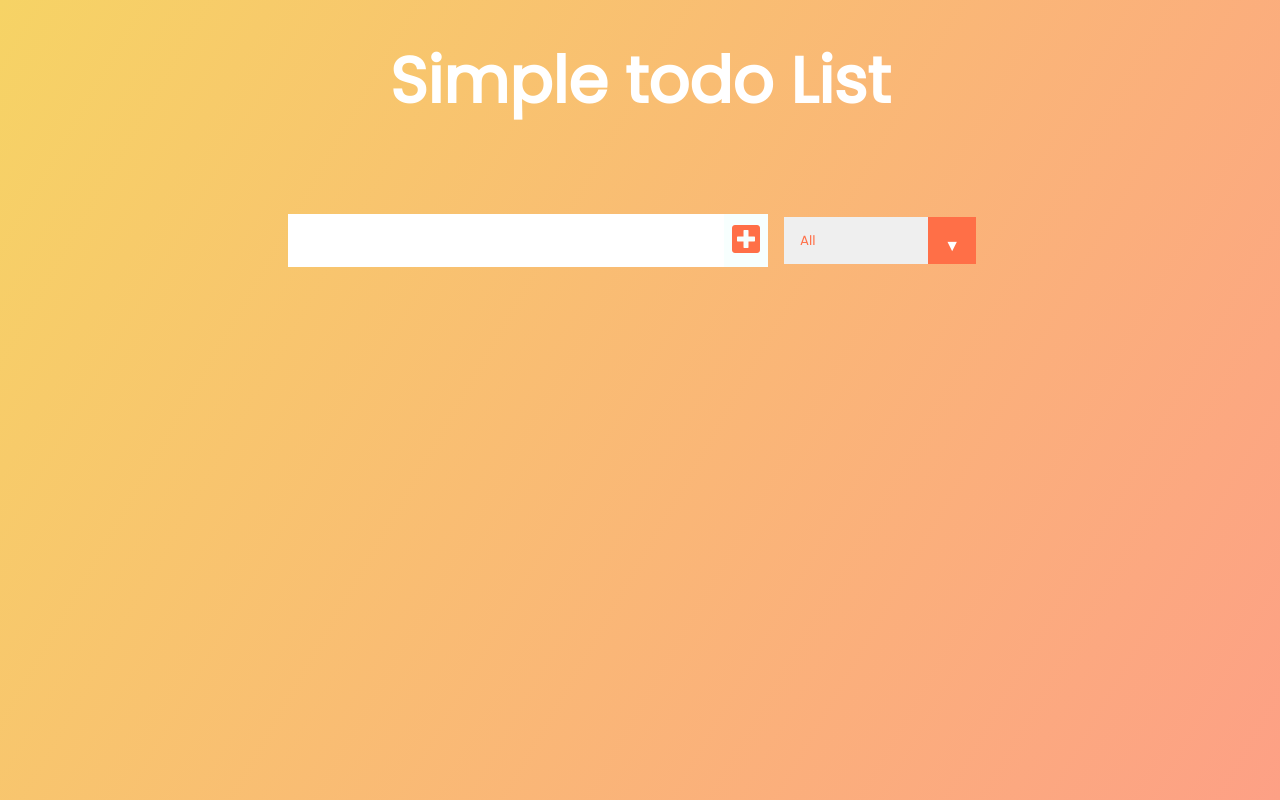
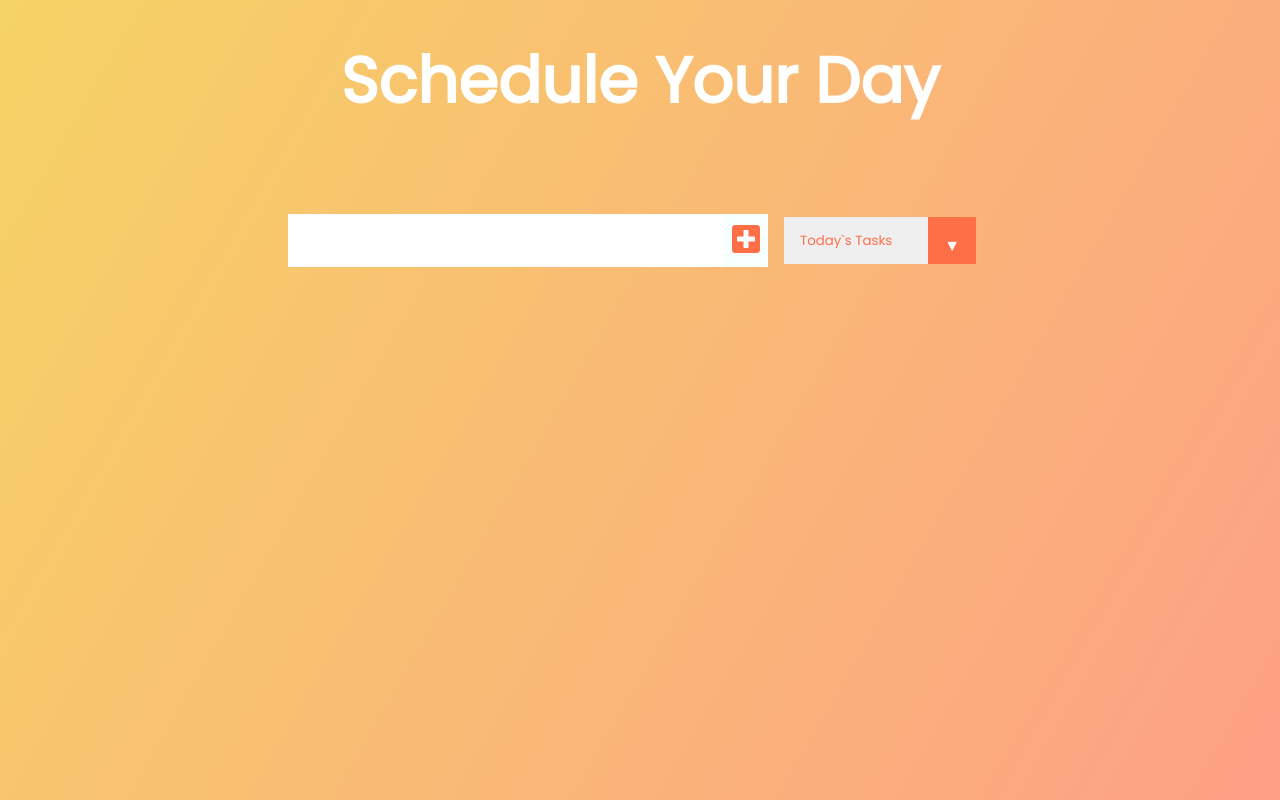
Before and after one commit to ps-lolfan/todo, a React (Create React App) app: page / in a window 1280 px wide. Built offline with nearby package versions, Linux system fonts and the light colour scheme.

Commit message:
data made persistant with local storage

```diff
--- a/src/App.js
+++ b/src/App.js
@@ -10,9 +10,15 @@ function App() {
   const [status, setStatus] = useState("all");
   const [filteredTodos, setFilteredTodos] = useState([]);
 
+  //useEffect to get from local storage
+  useEffect(() => {
+   getLocalStorage();
+  }, [])
+
   //useEffect to maintain filters
   useEffect(() => {
     filterHandler();
+    saveLocalStorage();
   }, [todos, status]);
   //Fucntions
   const filterHandler = () => {
@@ -31,16 +37,26 @@ function App() {
     }
   };
 
-  //save to local storage for persistance
-
+  //local storage for persistance
   const saveLocalStorage = () =>{
 
+      localStorage.setItem('todos', JSON.stringify(todos))
+
+  }
+
+  const getLocalStorage = () =>{
+    if(localStorage.getItem('todos') === null) {
+      localStorage.setItem('todos', JSON.stringify([]))
+    } else {
+      let localTodos = JSON.parse(localStorage.getItem('todos', JSON.stringify(todos)))
+      setTodos(localTodos)
+    }
   }
 
   return (
     <div className="App">
       <header>
-        <h1>Simple todo List </h1>
+        <h1>Schedule Your Day</h1>
       </header>
       <Form
         setStatus={setStatus}
--- a/src/components/Form.js
+++ b/src/components/Form.js
@@ -39,9 +39,11 @@ const Form = ({ setStatus, setInputText, inputText, todos, setTodos }) => {
       </button>
       <div className="select">
         <select onChange={statusHandler} name="todos" className="filter-todo">
-          <option value="all">All</option>
+          <option value="all">Today`s Tasks</option>
+          <option value="uncompleted">Pending</option>
+          <option value="abandoned">Abandoned</option>
           <option value="completed">Completed</option>
-          <option value="uncompleted">Uncompleted</option>
+          <option value="inprogress">Inprogress</option>
         </select>
       </div>
     </form>
```
